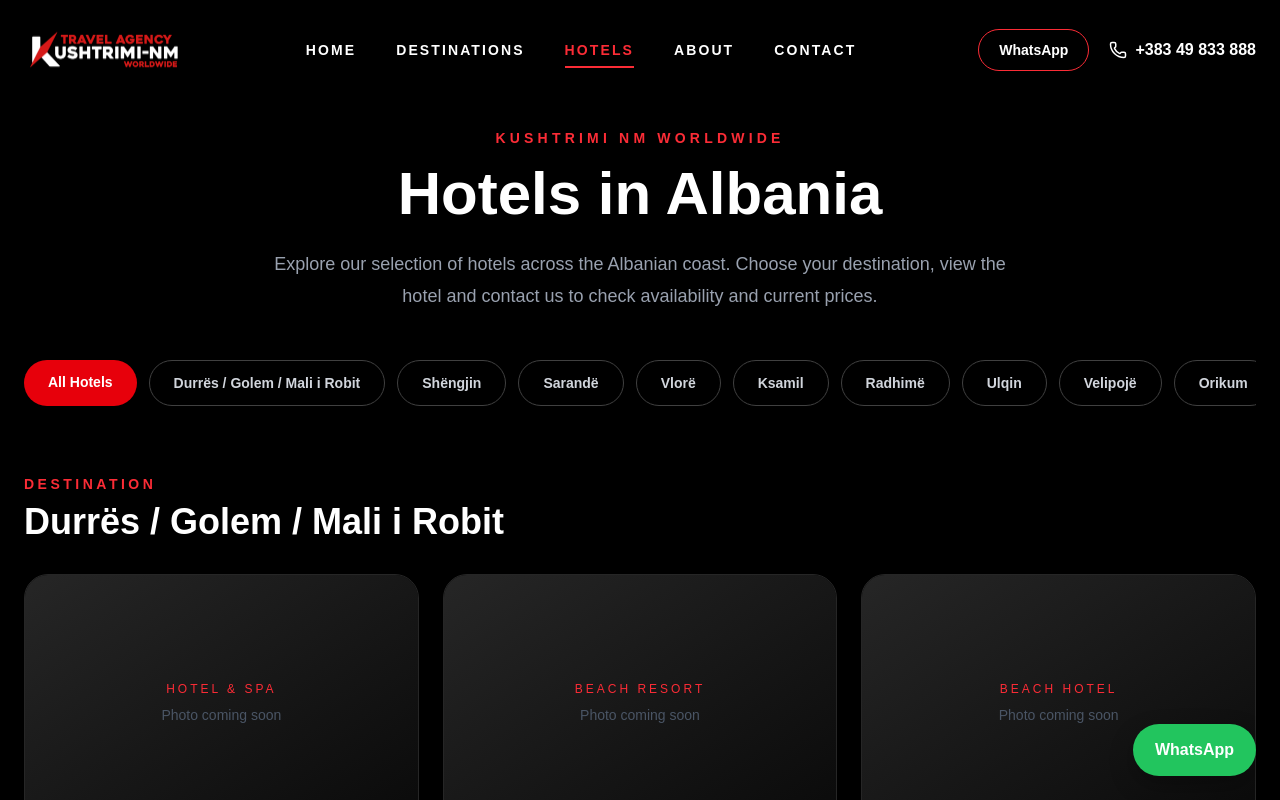
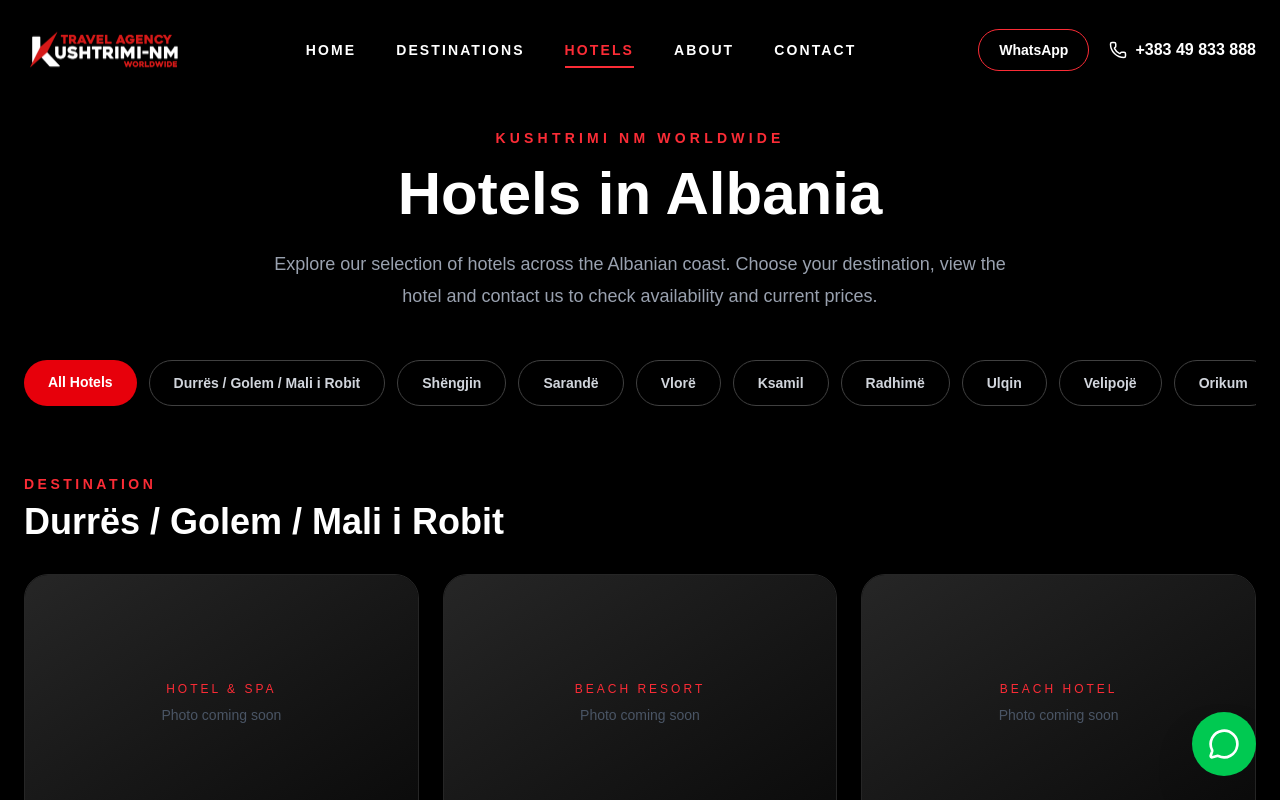
Before and after one commit to kushtriminm/kushtriminm-website, a Next.js app: page /hotels in a window 1280 px wide. Shown: the top 800 px of the page. Built offline with nearby package versions, Linux system fonts and the light colour scheme; no server answers.

Commit message:
Resolve merge conflicts, fix build type errors, use compact WhatsApp icon

```diff
--- a/src/components/home/WhatsAppButton.tsx
+++ b/src/components/home/WhatsAppButton.tsx
@@ -1,24 +1,16 @@
+"use client";
+
+import { MessageCircle } from "lucide-react";
+
 export default function WhatsAppButton() {
   return (
     <a
       href="https://wa.me/38349833888?text=Hello!%20I%20am%20interested%20in%20your%20travel%20offers."
       target="_blank"
       rel="noopener noreferrer"
-      style={{
-        position: "fixed",
-        bottom: "24px",
-        right: "24px",
-        background: "#22c55e",
-        color: "white",
-        padding: "14px 22px",
-        borderRadius: "999px",
-        textDecoration: "none",
-        fontWeight: "bold",
-        zIndex: 9999,
-        boxShadow: "0 10px 25px rgba(0,0,0,.25)",
-      }}
+      className="fixed bottom-6 right-6 z-50 flex h-16 w-16 items-center justify-center rounded-full bg-green-500 text-white shadow-2xl transition hover:scale-110 hover:bg-green-600"
     >
-      WhatsApp
+      <MessageCircle size={32} />
     </a>
   );
 }
--- a/src/data/hotel-prices.ts
+++ b/src/data/hotel-prices.ts
@@ -1,7 +1,7 @@
 export type HotelPrice = {
   from: string;
   to: string;
-  price: number;
+  price?: number;
   board: string;
   note?: string;
 };
--- a/src/data/hotels.ts
+++ b/src/data/hotels.ts
@@ -12,6 +12,9 @@ export type Hotel = {
   category: string;
   stars?: number;
   prices: HotelPrice[];
+  price?: number;
+  pricePeriod?: string;
+  priceNote?: string;
   image: string;
   description: string;
   facilities: string[];
```
Also changed, not shown: 1 other file (tests, documents, lock files or other folders).
